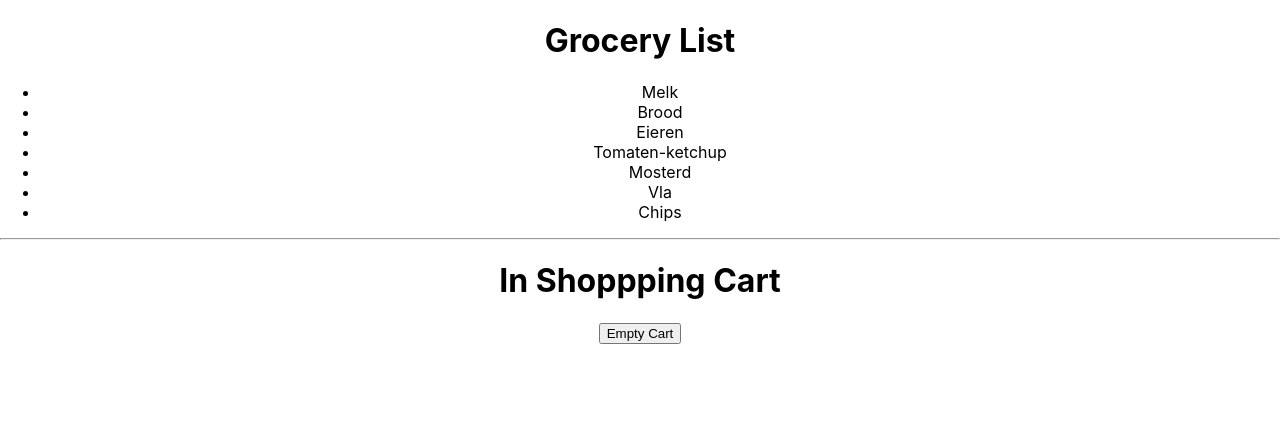
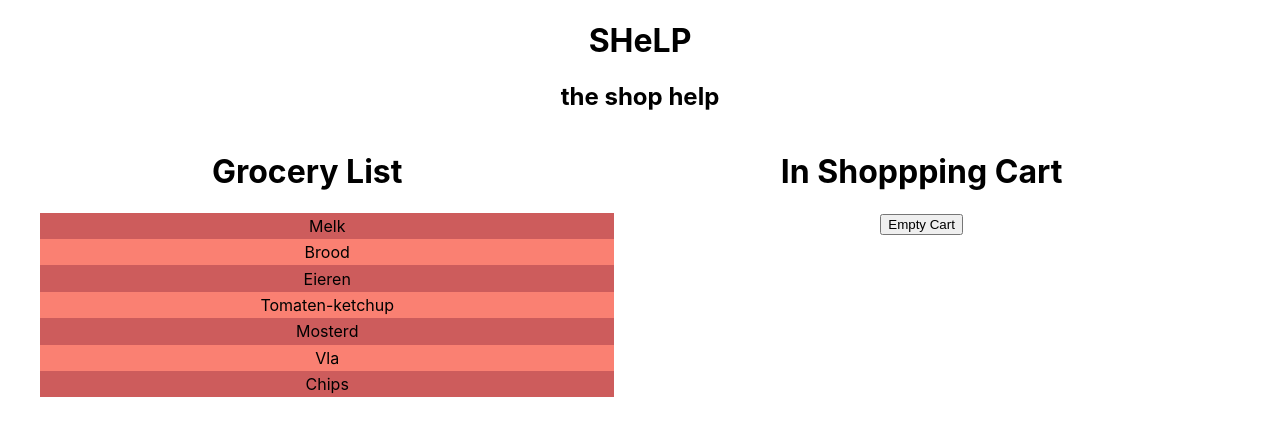
Before and after one commit to Tijs-vd-B/tijs_vd_b_eindopdracht_fed_level33, a React (Create React App) app: page / in a window 1280 px wide. Shown: the top 436 px of the page. Built offline with nearby package versions, Linux system fonts and the light colour scheme.

Commit message:
4.14 added some styling

```diff
--- a/src/App.css
+++ b/src/App.css
@@ -1,38 +1,35 @@
+body {
+  margin: 0;
+  padding: 0;
+}
+
 .App {
   text-align: center;
 }
 
-.App-logo {
-  height: 40vmin;
-  pointer-events: none;
+.container {
+  display: flex;
+  flex-direction: row;
 }
 
-@media (prefers-reduced-motion: no-preference) {
-  .App-logo {
-    animation: App-logo-spin infinite 20s linear;
-  }
+.grocerylist,
+.shoppingcart {
+  width: 48%;
 }
 
-.App-header {
-  background-color: #282c34;
-  min-height: 100vh;
-  display: flex;
-  flex-direction: column;
-  align-items: center;
-  justify-content: center;
-  font-size: calc(10px + 2vmin);
-  color: white;
+li {
+  list-style-type: none;
+  padding: 0.2rem;
 }
-
-.App-link {
-  color: #61dafb;
+.grocerylist__item li {
+  background-color: indianred;
 }
-
-@keyframes App-logo-spin {
-  from {
-    transform: rotate(0deg);
-  }
-  to {
-    transform: rotate(360deg);
-  }
+.grocerylist__item li:nth-child(even) {
+  background-color: salmon;
 }
+.shoppingcart__item li {
+  background-color: steelblue;
+}
+.shoppingcart__item li:nth-child(odd) {
+  background-color: skyblue;
+}
--- a/src/App.js
+++ b/src/App.js
@@ -4,6 +4,8 @@ import Container from "./Container";
 function App() {
   return (
     <div className="App">
+      <h1>SHeLP</h1>
+      <h2>the shop help</h2>
       <Container />
     </div>
   );
--- a/src/Components/GroceryList.js
+++ b/src/Components/GroceryList.js
@@ -4,7 +4,7 @@ import List from "./List";
 function GroceryList(props) {
   console.log(props);
   return (
-    <div>
+    <div className="grocerylist__item">
       <List
         items={props.items}
         handleClickGroceryItem={props.handleClickGroceryItem}
--- a/src/Components/ShoppingCart.js
+++ b/src/Components/ShoppingCart.js
@@ -4,7 +4,7 @@ import List from "./List";
 function ShoppingCart(props) {
   console.log(props);
   return (
-    <div>
+    <div className="shoppingcart__item">
       <button onClick={props.handleClickEmptyCart}>Empty Cart</button>
       <List items={props.items} />
     </div>
--- a/src/Container.js
+++ b/src/Container.js
@@ -44,19 +44,22 @@ class Container extends Component {
 
   render() {
     return (
-      <div>
+      <div className="container">
+        <div className="grocerylist">
           <h1>Grocery List</h1>
           <GroceryList
             items={this.state.groceryItems}
             handleClickGroceryItem={this.handleClickGroceryItem}
           />
-        <hr />
+        </div>
+        <div className="shoppingcart">
           <h1>In Shoppping Cart</h1>
           <ShoppingCart
             items={this.state.shoppingListItems}
             handleClickEmptyCart={this.handleClickEmptyCart}
           />
         </div>
+      </div>
     );
   }
 }
```
Lines whose indentation alone changed are shown as unchanged.
